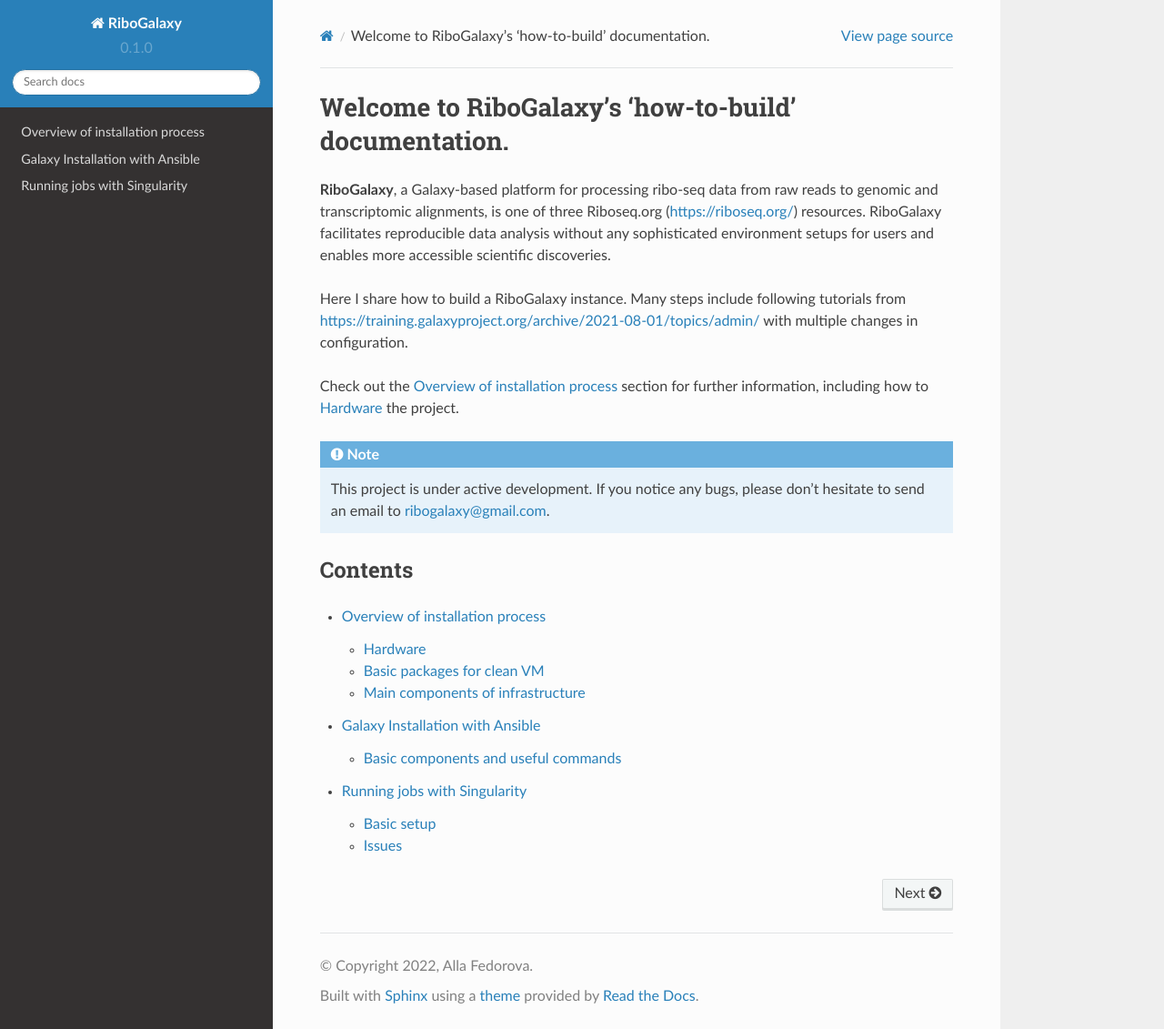
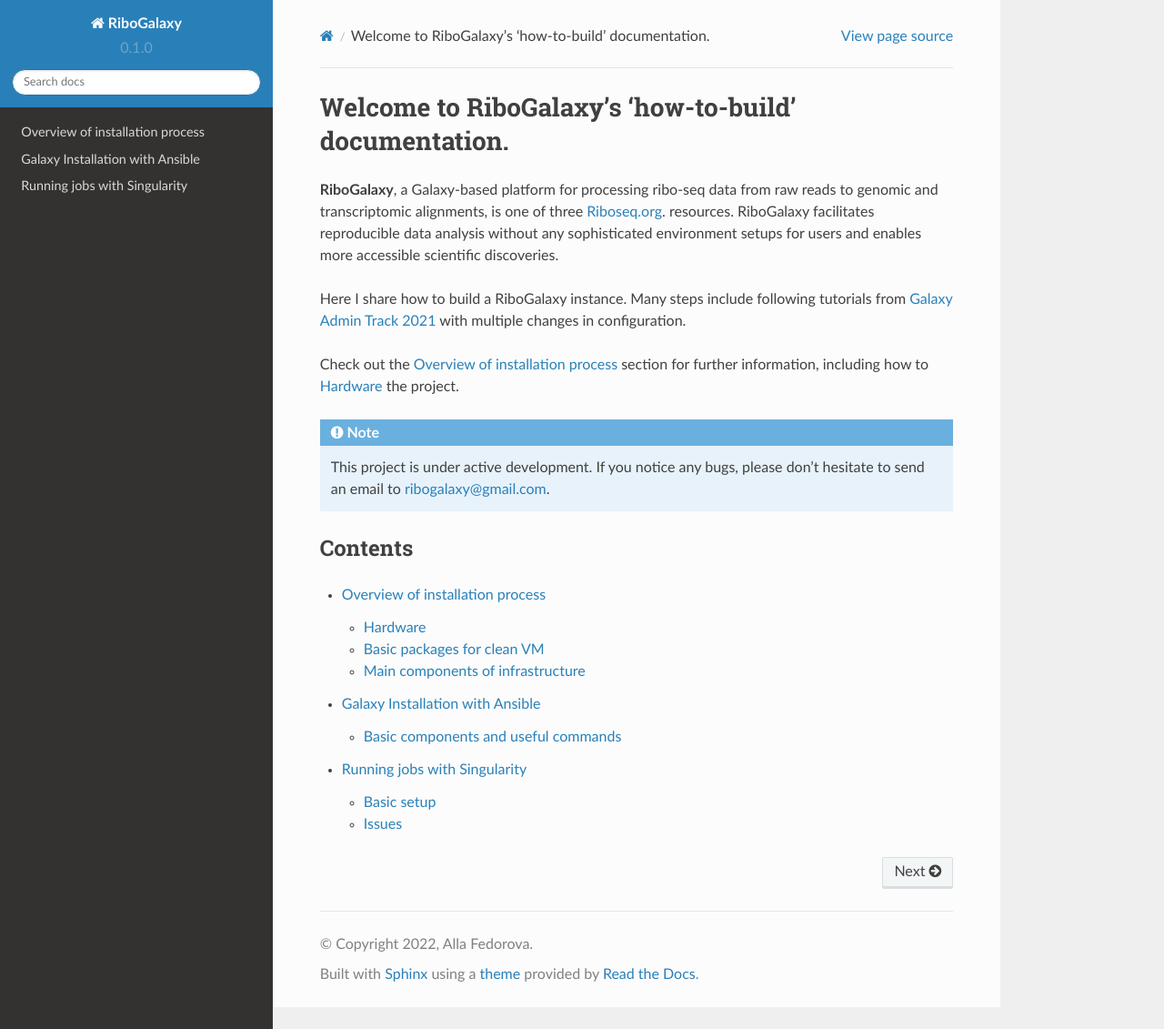
Before and after one commit to triasteran/RiboGalaxy_docs, a Sphinx documentation site: the page built from docs/source/index.rst, in a window 1280 px wide and 1131 px high. Shown: the whole window at 91% size. Built offline with Sphinx 7.4.7 and the Read the Docs theme 2.0.0, drawn with Linux system fonts in a browser that asks for light colours; pages that are not in the unit, such as notebooks, are missing from menus.

Commit message:
Update index.rst

```diff
--- a/docs/source/index.rst
+++ b/docs/source/index.rst
@@ -2,9 +2,9 @@
 Welcome to RiboGalaxy's 'how-to-build' documentation.
 ===================================
 
-**RiboGalaxy**, a Galaxy-based platform for processing ribo-seq data from raw reads to genomic and transcriptomic alignments, is one of three Riboseq.org (https://riboseq.org/) resources. RiboGalaxy facilitates reproducible data analysis without any sophisticated environment setups for users and enables more accessible scientific discoveries.
+**RiboGalaxy**, a Galaxy-based platform for processing ribo-seq data from raw reads to genomic and transcriptomic alignments, is one of three `Riboseq.org <https://riboseq.org/>`_. resources. RiboGalaxy facilitates reproducible data analysis without any sophisticated environment setups for users and enables more accessible scientific discoveries.
 
-Here I share how to build a RiboGalaxy instance. Many steps include following tutorials from https://training.galaxyproject.org/archive/2021-08-01/topics/admin/ with multiple changes in configuration.
+Here I share how to build a RiboGalaxy instance. Many steps include following tutorials from `Galaxy Admin Track 2021 <https://training.galaxyproject.org/archive/2021-08-01/topics/admin/>`_ with multiple changes in configuration.
 
 Check out the :doc:`Overview of installation process` section for further information, including
 how to :ref:`hardware` the project.
```
